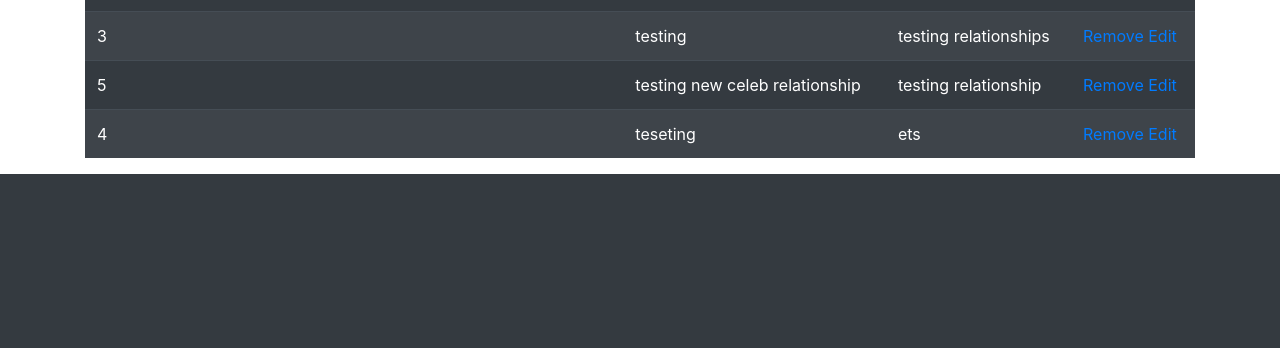
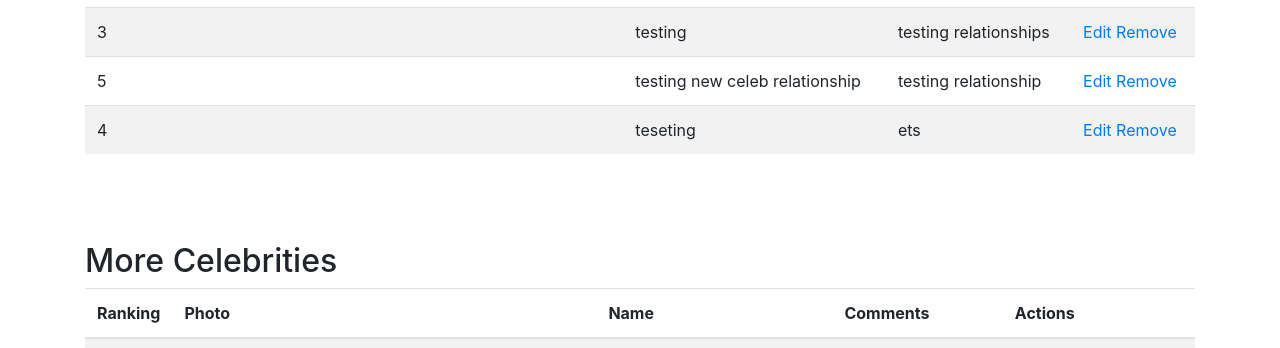
Before and after one commit to NicolasEZ/Python-project, a Django app: template HallPass/templates/myhallpass.html in a window 1280 px wide. Shown: the part 871-1219 px from the top of the page. Before the commit the page ends 1045 px from the top, so only its background shows below. Run offline with Django 3.2, Linux system fonts and the light colour scheme; the template is opened without the code that fills it: values that come from a table or form of the project are taken from there, others are empty; the visitor is signed in with stand-in values (Sample User, id 1); data comes from the database, SQL or seed files in the repository; some libraries are stand-ins or nearby versions.

Commit message:
restoring updtated files

```diff
--- a/HallPass/models.py
+++ b/HallPass/models.py
@@ -54,6 +54,7 @@
 	photo = models.CharField(max_length=255)
 	name = models.CharField(max_length=255)
 	comments = models.TextField()
+	users = models.ManyToManyField(User, related_name="celebs")
 	created_at = models.DateTimeField(auto_now_add=True)
 	updated_at = models.DateTimeField(auto_now=True)
 	objects = CelebManager()
--- a/HallPass/templates/myhallpass.html
+++ b/HallPass/templates/myhallpass.html
@@ -27,7 +27,7 @@
                 <a class="nav-link" href="/celebs/new">Add Celebrity</a>
               </li>
               <li class="nav-item">
-                <a class="nav-link" href="#">Friends</a>
+                <a class="nav-link" href="/friends">Friends</a>
               </li>
               <li class="nav-item">
                 <a class="nav-link" href="/logout">Logout</a>
@@ -37,17 +37,17 @@
         </div>
       </nav>
     <div class="container">
-    <h1>Hello {{user.first_name}}!</h1>
-    <a href="/celebs/new"><button>Lets add your celebrity!</button></a>
-    <p>Your top picks:</p>
+    <h1 class="display-4">Hello {{user.first_name}}!</h1>
+    <h2>Your top picks:</h2>
 
-    <table class="table table-striped table-dark">
+    <table class="table table-striped table-hover">
         <thead>
             <tr>
                 <th>Ranking</th>
                 <th>Photo</th>
                 <th>Name</th>
                 <th>Comments</th>
+                <th>Actions</th>
             </tr>
         </thead>
 
@@ -58,13 +58,44 @@
                 <td><img src="{{celeb.photo}}" alt=""></td>
                 <td>{{celeb.name}}</td>
                 <td>{{celeb.comments}}</td>
-                <td><a href="/celeb/{{celeb.id}}/destroy">Remove</a>
-                    <a href="/celeb/edit/{{celeb.id}}">Edit</a>
+                <td>
+                  <a href="/celeb/edit/{{celeb.id}}">Edit</a>
+                  <a href="/celeb/removefromlist/{{celeb.id}}">Remove</a>
+
                 </td>
             </tr>
         {% endfor %}
         </tbody>
     </table>
+<br><br><br>
+    <table class="table table-striped table-hover">
+      <thead>
+          <tr>
+              <th>Ranking</th>
+              <th>Photo</th>
+              <th>Name</th>
+              <th>Comments</th>
+              <th>Actions</th>
+          </tr>
+      </thead>
+      <h2>More Celebrities</h2>
+      <tbody>
+      {% for celeb in allcelebs %}
+          <tr>
+              <td>{{celeb.ranking}}</a></td>
+              <td><img src="{{celeb.photo}}" alt=""></td>
+              <td>{{celeb.name}}</td>
+              <td>{{celeb.comments}}</td>
+              <td><a href="/celeb/add/{{celeb.id}}">Add to my HallPass</a>
+                  <a href="/celeb/edit/{{celeb.id}}">Edit</a>
+              </td>
+          </tr>
+      {% endfor %}
+
+
+      </tbody>
+  </table>
+
     </div>
     <script src="https://code.jquery.com/jquery-3.3.1.slim.min.js" integrity="sha384-q8i/X+965DzO0rT7abK41JStQIAqVgRVzpbzo5smXKp4YfRvH+8abtTE1Pi6jizo" crossorigin="anonymous"></script>
     <script src="https://cdnjs.cloudflare.com/ajax/libs/popper.js/1.14.7/umd/popper.min.js" integrity="sha384-UO2eT0CpHqdSJQ6hJty5KVphtPhzWj9WO1clHTMGa3JDZwrnQq4sF86dIHNDz0W1" crossorigin="anonymous"></script>
--- a/HallPass/templates/newceleb.html
+++ b/HallPass/templates/newceleb.html
@@ -24,7 +24,7 @@
                 <a class="nav-link" href="/celebs/new">Add Celebrity</a>
               </li>
               <li class="nav-item">
-                <a class="nav-link" href="#">Friends</a>
+                <a class="nav-link" href="/friends">Friends</a>
               </li>
               <li class="nav-item">
                 <a class="nav-link" href="/logout">Logout</a>
@@ -34,8 +34,7 @@
         </div>
       </nav>
     <div class="container">
-    <a href="/logout" style="position: absolute; top: 10px; right: 10px;">Log Out</a>
-    <h1>Hello {{user.first_name}}!</h1>
+    <h1 class="display-4">Hello {{user.first_name}}!</h1>
     <h4>Lets add your celebrity's information to your HallPass!</h4>
 
 
--- a/HallPass/urls.py
+++ b/HallPass/urls.py
@@ -28,6 +28,6 @@
     path('celeb/<int:id>/destroy', views.destroy),
     path('celeb/edit/<int:id>', views.edit),
     path('celeb/<int:id>/update', views.update),
-    path('testing', views.test),
-    path('testing/process', views.searchprocess),
+    path('celeb/removefromlist/<int:id>', views.removefromlist),
+    path('celeb/add/<int:id>', views.addtolist),
 ]
```
Also changed, not shown: HallPass/templates/searchresults.html (deleted, +0 -14 lines), HallPass/templates/testing.html (deleted, +0 -17 lines), HallPass/views.py (+16 -12 lines).
